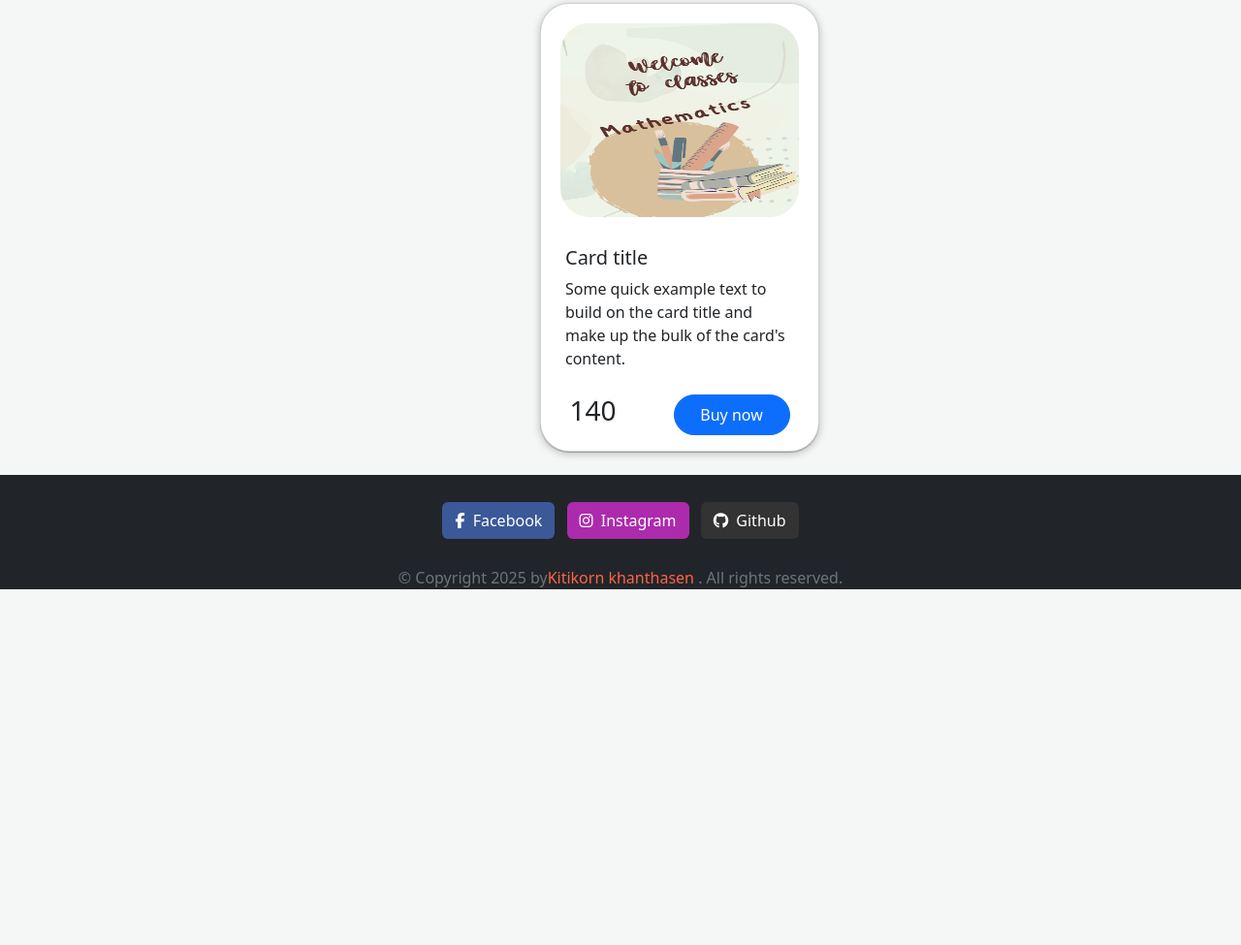
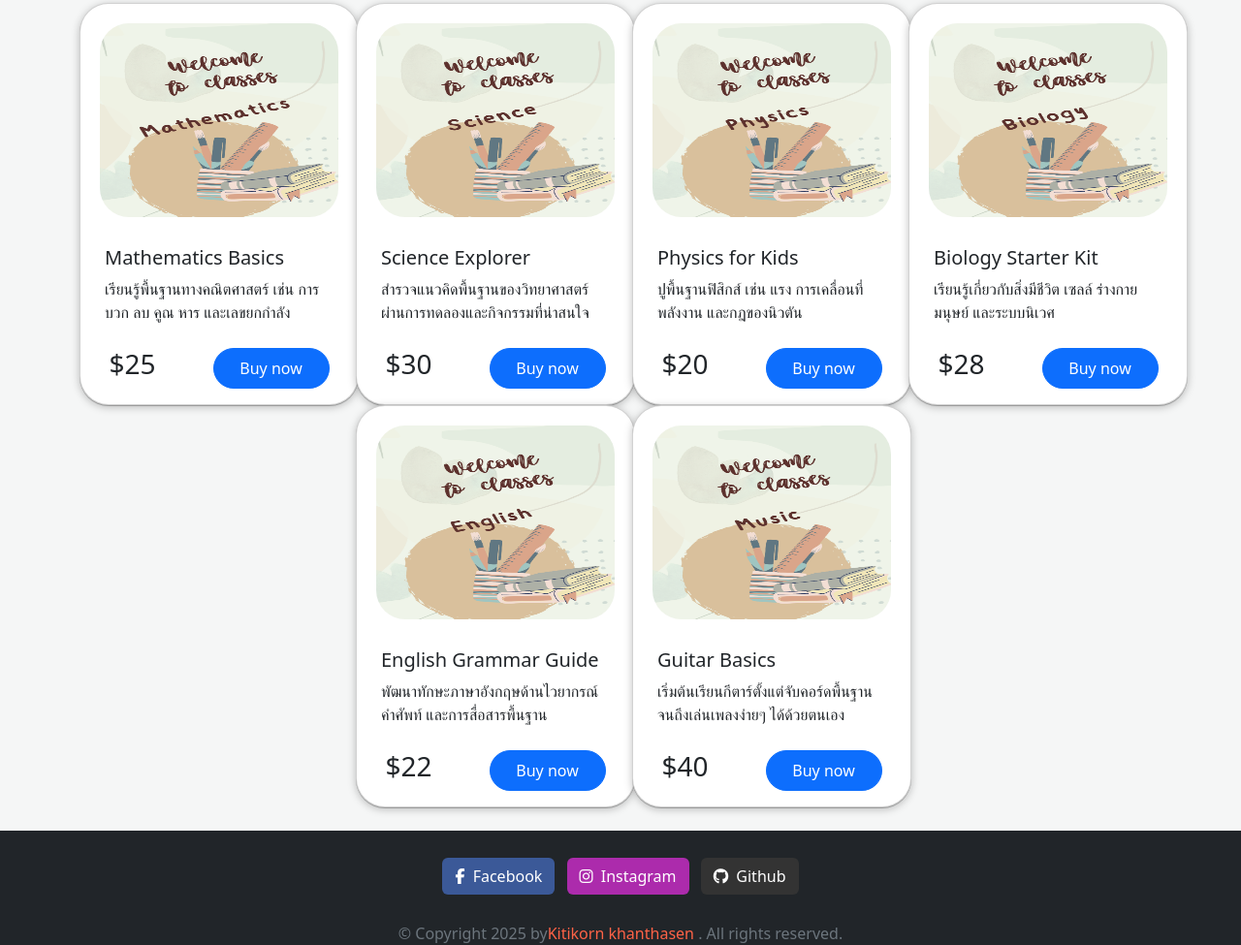
Before and after one commit to FlukeKitikorn/Course-recommendation-website, a plain HTML site: page index.html in a window 1280 px wide. Shown: the part 845-1820 px from the top of the page at 97% size. Before the commit the page ends 1453 px from the top, so only its background shows below. Drawn offline with Linux system fonts and the light colour scheme.

Commit message:
Add fetch-product from .json

```diff
--- /dev/null
+++ b/asset/js/list-product.js
@@ -0,0 +1,26 @@
+
+fetch('./product.json')
+    .then(res => res.json())
+    .then(data => {
+      const container = document.getElementById('sub-container');
+
+      data.forEach(item => {
+        const cardHTML = `
+          <div class="col col-sm-1 col-md-4 col-lg-3" id="sub">
+            <div class="card" style="width: 18rem;">
+              <img src="${item.images[0].url}" class="card-img-top w-100" alt="sub${item.id}" style="height: 30vh;">
+              <div class="card-body">
+                <h5 class="card-title">${item.title}</h5>
+                <p class="card-text">${item.text}</p>
+              </div>
+              <div class="d-flex justify-content-around mb-3">
+                <h3>$${item.price}</h3>
+                <button class="btn btn-primary">Buy now</button>
+              </div>
+            </div>
+          </div>
+        `;
+        container.insertAdjacentHTML('beforeend', cardHTML);
+      });
+    })
+    .catch(error => console.error('Error fetching JSON:', error));
--- a/index.html
+++ b/index.html
@@ -134,20 +134,8 @@
 
     <!-- Start Subject -->
     <section class="my-4 container" >
-      <div class="row justify-content-center">
-        <div class="col col-sm-1 col-md-3 col-lg-2" id="sub">
-          <div class="card" style="width: 18rem;">
-            <img src="./asset/img/Subject/1.png" class="card-img-top w-100" alt="sub1" style="height: 30vh;">
-            <div class="card-body">
-              <h5 class="card-title">Card title</h5>
-              <p class="card-text">Some quick example text to build on the card title and make up the bulk of the card's content.</p>
-            </div>
-            <div class="d-flex justify-content-around mb-3">
-              <h3>140</h3>
-              <button class="btn btn-primary">Buy now</button>
-            </div>
-          </div>
-        </div>
+      <div class="row justify-content-center " id="sub-container">
+
       </div>
     </section>
     <!-- End Suject -->
@@ -205,6 +193,10 @@
   </footer>
   <!-- End footer -->
 
+
+    <!-- fetch product -->
+    <script src="/asset/js/list-product.js"></script>
+    <!-- bootstrap JS -->
     <script src="/asset/js/bootstrap.min.js"></script>
     <!-- Font awesome -->
     <script src="https://kit.fontawesome.com/33742628d2.js" crossorigin="anonymous"></script>
--- a/product.json
+++ b/product.json
@@ -1,11 +1,68 @@
-{
-    "id": 1,
-    "name": "T-Shirt",
-    "price": "$40.00",
-    "images": [
+[
+    {
+      "id": 1,
+      "title": "Mathematics Basics",
+      "text": "เรียนรู้พื้นฐานทางคณิตศาสตร์ เช่น การบวก ลบ คูณ หาร และเลขยกกำลัง",
+      "price": 25,
+      "images": [
         {
-            "url": "./assets/T-shirt-black.png",
-            "color": "#272727"
+          "url": "./asset/img/Subject/1.png"
         }
-    ]
-}
+      ]
+    },
+    {
+      "id": 2,
+      "title": "Science Explorer",
+      "text": "สำรวจแนวคิดพื้นฐานของวิทยาศาสตร์ ผ่านการทดลองและกิจกรรมที่น่าสนใจ",
+      "price": 30,
+      "images": [
+        {
+          "url": "./asset/img/Subject/2.png"
+        }
+      ]
+    },
+    {
+      "id": 3,
+      "title": "Physics for Kids",
+      "text": "ปูพื้นฐานฟิสิกส์ เช่น แรง การเคลื่อนที่ พลังงาน และกฎของนิวตัน",
+      "price": 20,
+      "images": [
+        {
+          "url": "./asset/img/Subject/3.png"
+        }
+      ]
+    },
+    {
+      "id": 4,
+      "title": "Biology Starter Kit",
+      "text": "เรียนรู้เกี่ยวกับสิ่งมีชีวิต เซลล์ ร่างกายมนุษย์ และระบบนิเวศ",
+      "price": 28,
+      "images": [
+        {
+          "url": "./asset/img/Subject/4.png"
+        }
+      ]
+    },
+    {
+      "id": 5,
+      "title": "English Grammar Guide",
+      "text": "พัฒนาทักษะภาษาอังกฤษด้านไวยากรณ์ คำศัพท์ และการสื่อสารพื้นฐาน",
+      "price": 22,
+      "images": [
+        {
+          "url": "./asset/img/Subject/5.png"
+        }
+      ]
+    },
+    {
+      "id": 6,
+      "title": "Guitar Basics",
+      "text": "เริ่มต้นเรียนกีตาร์ตั้งแต่จับคอร์ดพื้นฐาน จนถึงเล่นเพลงง่ายๆ ได้ด้วยตนเอง",
+      "price": 40,
+      "images": [
+        {
+          "url": "./asset/img/Subject/6.png"
+        }
+      ]
+    }
+  ]
```
